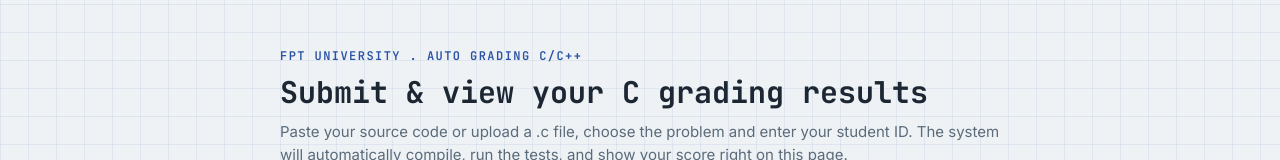
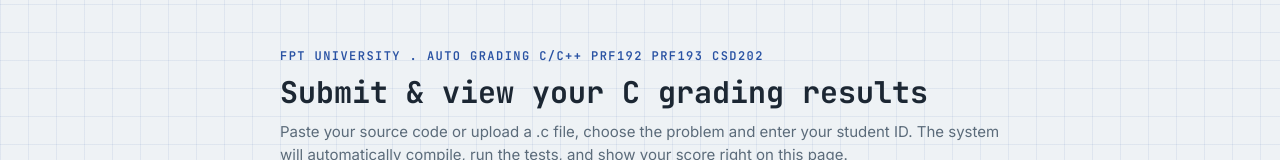
Before and after one commit to FPT-C-Grading/grading-frontend, a Next.js app: page / in a window 1280 px wide. Shown: the top 160 px of the page. Built offline with nearby package versions, Linux system fonts and the light colour scheme.

Commit message:
Update page.js

```diff
--- a/app/page.js
+++ b/app/page.js
@@ -136,7 +136,7 @@ export default function Page() {
 
   return (
     <div className="page">
-      <p className="eyebrow">FPT UNIVERSITY . AUTO Grading C/C++</p>
+      <p className="eyebrow">FPT UNIVERSITY . Auto Grading C/C++ PRF192 PRF193 CSD202</p>
       <h1 className="title">Submit &amp; view your C grading results</h1>
       <p className="subtitle">
         Paste your source code or upload a .c file, choose the problem and
```
